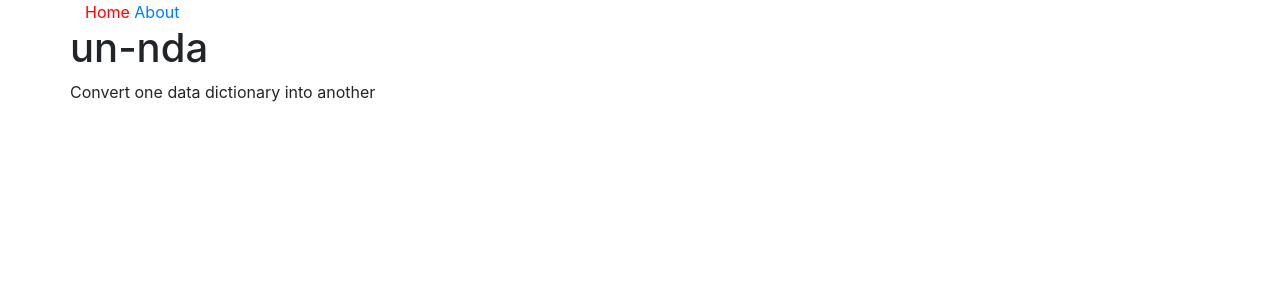
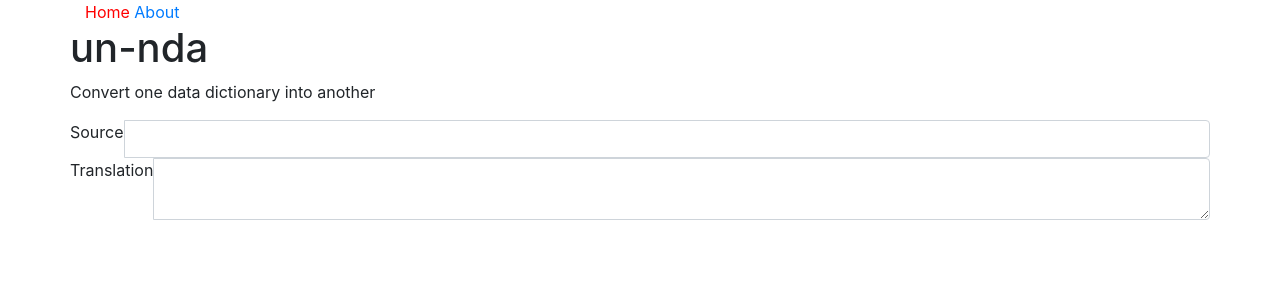
Before and after one commit to HaukeBartsch/unnda, a Jekyll site: the page built from index.html, in a window 1280 px wide. Shown: the top 300 px of the page. Built offline with Jekyll 4.4.1, drawn with Linux system fonts in a browser that asks for light colours.

Commit message:
try to add user interface

```diff
--- a/index.html
+++ b/index.html
@@ -9,4 +9,16 @@ title: Home
 
       <div class="row">
         <p>Convert one data dictionary into another</p>
+
+        <div class="input-group">
+          <label for="input">Source</label>
+          <input type="text" id="input" class="form-control">
+        </div>
+
+        <div class="input-group">
+          <label for="output">Translation</label>
+          <textarea type="text" id="output" class="form-control"></textarea>
+        </div>
+
+
       </div>
```
